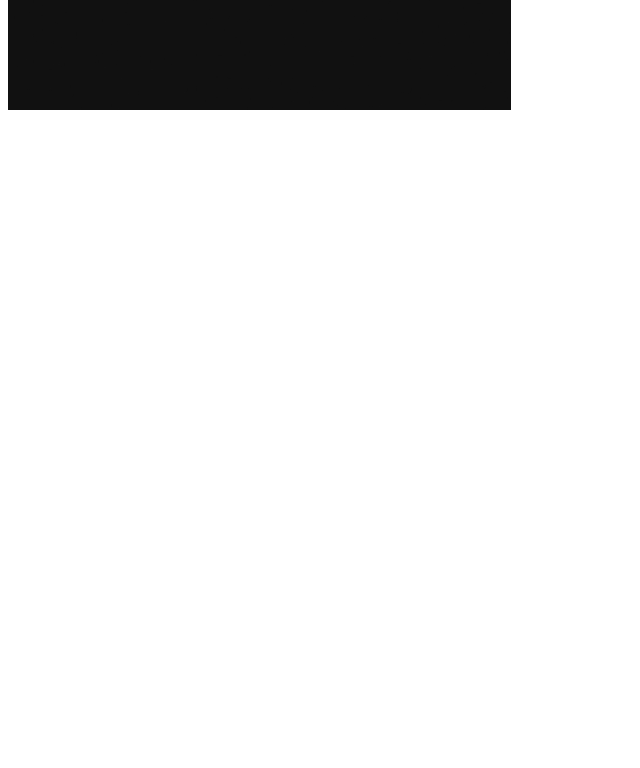
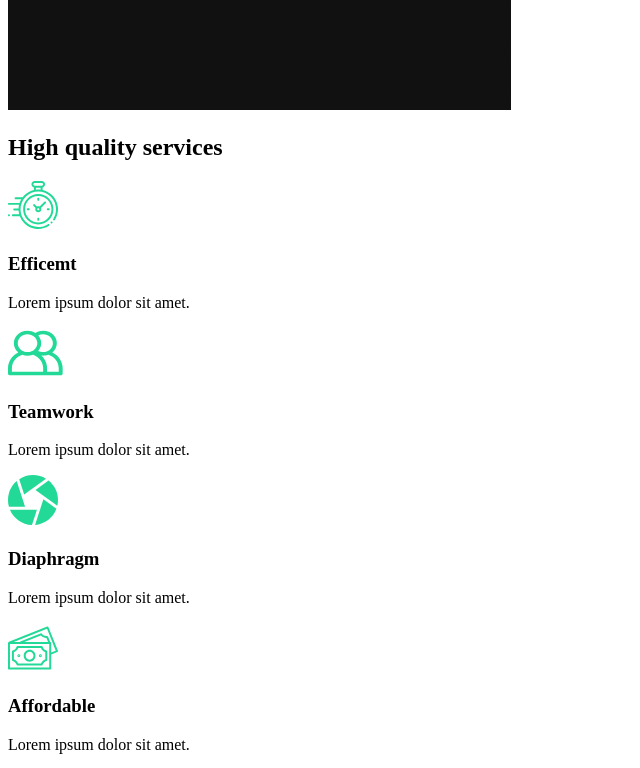
Before and after one commit to TobiaszM/react-capture, a React (Create React App) app: page / in a window 1280 px wide. Shown: the part 860-1628 px from the top of the page, without its empty margins (0-640 px from the left). Before the commit the page ends 982 px from the top, so only its background shows below. Built offline with nearby package versions, Linux system fonts and the light colour scheme.

Commit message:
services section

```diff
--- /dev/null
+++ b/src/components/ServicesSection.js
@@ -0,0 +1,48 @@
+import React from 'react';
+import clock from "../img/clock.svg";
+import diaphragm from "../img/diaphragm.svg";
+import money from "../img/money.svg";
+import teamwork from "../img/teamwork.svg";
+import home2 from "../img/home2.png";
+
+const ServiceSection = () => {
+    return(
+        <div className="sevices">
+            <div className="description">
+                <h2>High <span>quality</span> services</h2>
+                <div className="cards">
+                    <div className="card">
+                        <div className="icon">
+                            <img src={clock} alt="icon"/>
+                            <h3>Efficemt</h3>
+                        </div>
+                        <p>Lorem ipsum dolor sit amet.</p>
+                    </div>
+                    <div className="card">
+                        <div className="icon">
+                            <img src={teamwork} alt="icon"/>
+                            <h3>Teamwork</h3>
+                        </div>
+                        <p>Lorem ipsum dolor sit amet.</p>
+                    </div>
+                    <div className="card">
+                        <div className="icon">
+                            <img src={diaphragm} alt="icon"/>
+                            <h3>Diaphragm</h3>
+                        </div>
+                        <p>Lorem ipsum dolor sit amet.</p>
+                    </div>
+                    <div className="card">
+                        <div className="icon">
+                            <img src={money} alt="icon"/>
+                            <h3>Affordable</h3>
+                        </div>
+                        <p>Lorem ipsum dolor sit amet.</p>
+                    </div>
+                </div>
+            </div>
+            <img src={home2}/>
+        </div>
+    )
+}
+export default ServiceSection;
--- a/src/pages/AboutUs.js
+++ b/src/pages/AboutUs.js
@@ -1,6 +1,12 @@
 import React from 'react';
 import AboutSection from '../components/AboutSection';
+import ServiceSection from "../components/ServicesSection";
 const AboutUs = () => {
-    return <AboutSection/>;
+    return(
+    <>
+        <AboutSection/>
+        <ServiceSection/>
+    </>
+    );
 }
 export default AboutUs;
```
Also changed, not shown: 1 other file (tests, documents, lock files or other folders).
